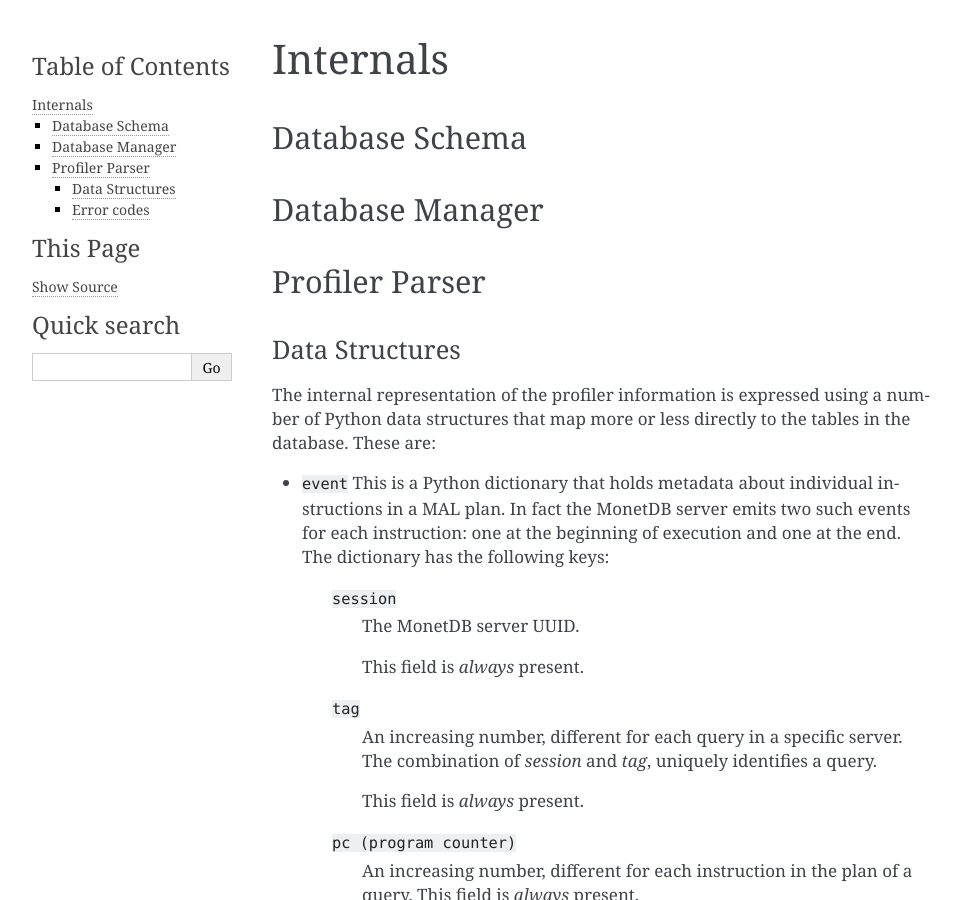
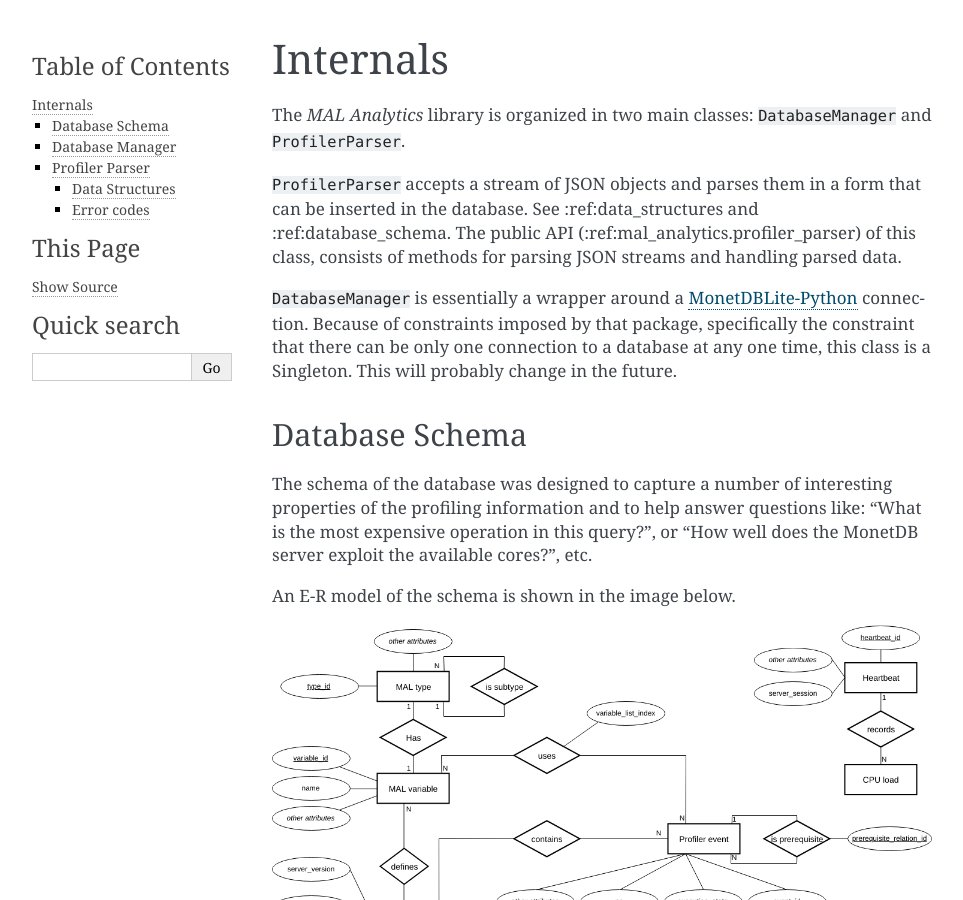
Before and after one commit to MonetDBSolutions/mal-profiler-backend, a Sphinx documentation site: the page built from doc/source/internals.rst, in a window 1280 px wide and 900 px high. Shown: the whole window, without its empty margins (148-1111 px from the left). Built offline with Sphinx 7.4.7, drawn with Linux system fonts in a browser that asks for light colours.

Commit message:
Update documentation

```diff
--- a/doc/source/index.rst
+++ b/doc/source/index.rst
@@ -10,6 +10,7 @@ Welcome to MAL Analytics's documentation!
    :maxdepth: 2
    :caption: Contents:
 
+   introduction
    concepts
    internals
    modules
--- a/doc/source/internals.rst
+++ b/doc/source/internals.rst
@@ -3,10 +3,36 @@
 Internals
 =========
 
+The *MAL Analytics* library is organized in two main classes:
+``DatabaseManager`` and ``ProfilerParser``.
+
+``ProfilerParser`` accepts a stream of JSON objects and parses them in
+a form that can be inserted in the database. See :ref:data_structures
+and :ref:database_schema. The public API
+(:ref:mal_analytics.profiler_parser) of this class, consists of
+methods for parsing JSON streams and handling parsed data.
+
+``DatabaseManager`` is essentially a wrapper around a
+`MonetDBLite-Python <https://github.com/MonetDB/MonetDBLite-Python>`_
+connection. Because of constraints imposed by that package,
+specifically the constraint that there can be only one connection to a
+database at any one time, this class is a Singleton. This will
+probably change in the future.
+
 .. _database_schema:
 
 Database Schema
 ^^^^^^^^^^^^^^^
+
+The schema of the database was designed to capture a number of
+interesting properties of the profiling information and to help answer
+questions like: "What is the most expensive operation in this query?",
+or "How well does the MonetDB server exploit the available cores?",
+etc.
+
+An E-R model of the schema is shown in the image below.
+
+.. image:: _static/MalAnalytics_ER.png
 
 .. _database_manager:
 
@@ -24,14 +50,14 @@ Data Structures
 ---------------
 
 
-The internal representation of the profiler information is expressed
-using a number of Python data structures that map more or less directly
-to the tables in the database. These are:
+The internal representation of the profiler information is expressed using a
+number of Python data structures that map more or less directly to the tables in
+the database. These are:
 
-- ``event`` This is a Python dictionary that holds metadata about
-  individual instructions in a MAL plan. In fact the MonetDB server
-  emits two such events for each instruction: one at the beginning of
-  execution and one at the end. The dictionary has the following keys:
+- ``event`` This is a Python dictionary that holds metadata about individual
+  instructions in a MAL plan. In fact the MonetDB server emits two such events
+  for each instruction: one at the beginning of execution and one at the
+  end. The dictionary has the following keys:
 
     ``session``
       The MonetDB server UUID.
--- a/doc/source/mal_analytics.rst
+++ b/doc/source/mal_analytics.rst
@@ -17,7 +17,6 @@ mal\_analytics.profiler\_parser module
 
 .. automodule:: mal_analytics.profiler_parser
     :members:
-    :private-members:
     :undoc-members:
     :show-inheritance:
 
```
Also changed, not shown: other parts of doc/source/internals.rst (+6 -7 lines), doc/source/introduction.rst (added, +24 -0 lines).
